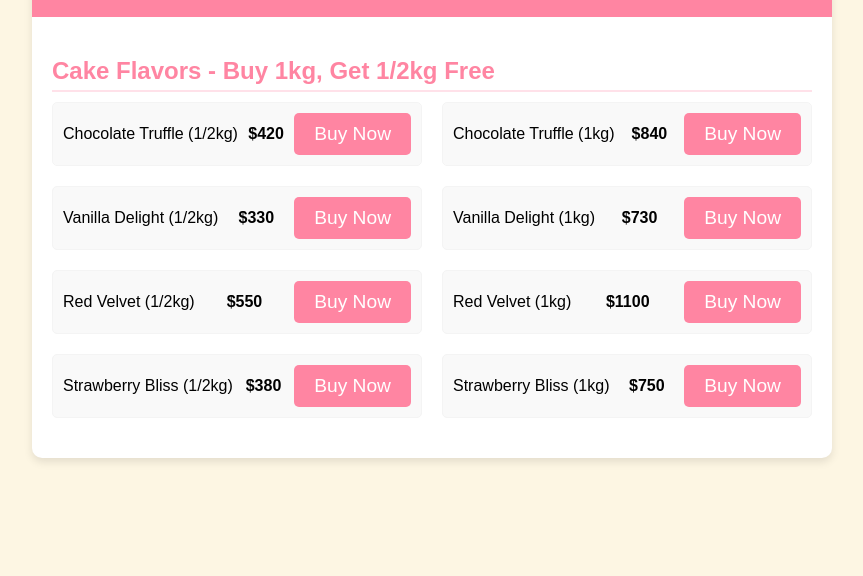
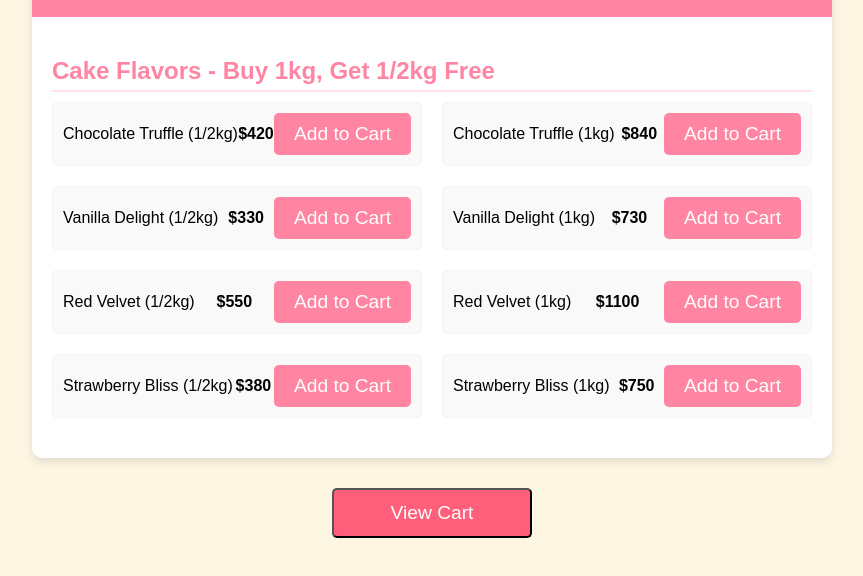
Before and after one commit to Manoranjan3109/CAKE-SHOP, a plain HTML site: page birthdaycake.html in a window 1280 px wide. Shown: the part 90-666 px from the top of the page, without its empty margins (208-1071 px from the left). Drawn offline with Linux system fonts and the light colour scheme.

Commit message:
Update birthdaycake.html

```diff
--- a/birthdaycake.html
+++ b/birthdaycake.html
@@ -74,7 +74,7 @@
             font-weight: bold;
         }
 
-        .buy-now-btn {
+        .add-to-cart-btn {
             background-color: #ff85a2;
             color: white;
             padding: 10px 20px;
@@ -84,8 +84,25 @@
             cursor: pointer;
         }
 
-        .buy-now-btn:hover {
+        .add-to-cart-btn:hover {
             background-color: #ff5f7a;
+        }
+
+        .view-cart-btn {
+            display: block;
+            background-color: #ff5f7a;
+            color: white;
+            padding: 12px 20px;
+            font-size: 1.2em;
+            margin: 20px auto;
+            border-radius: 5px;
+            cursor: pointer;
+            text-align: center;
+            width: 200px;
+        }
+
+        .view-cart-btn:hover {
+            background-color: #ff85a2;
         }
     </style>
 </head>
@@ -101,61 +118,72 @@
                     <div class="cake-item">
                         <span>Chocolate Truffle (1/2kg)</span>
                         <span class="price" id="choco-truffle-1-2kg" data-price="420">$420</span>
-                        <button class="buy-now-btn" onclick="buyNow('Chocolate Truffle (1/2kg)', 420)">Buy Now</button>
+                        <button class="add-to-cart-btn" onclick="addToCart('Chocolate Truffle (1/2kg)', 420)">Add to Cart</button>
                     </div>
                     <div class="cake-item">
                         <span>Chocolate Truffle (1kg)</span>
                         <span class="price" id="choco-truffle-1kg" data-price="840">$840</span>
-                        <button class="buy-now-btn" onclick="buyNow('Chocolate Truffle (1kg)', 840)">Buy Now</button>
+                        <button class="add-to-cart-btn" onclick="addToCart('Chocolate Truffle (1kg)', 840)">Add to Cart</button>
                     </div>
 
                     <div class="cake-item">
                         <span>Vanilla Delight (1/2kg)</span>
                         <span class="price" id="vanilla-delight-1-2kg" data-price="330">$330</span>
-                        <button class="buy-now-btn" onclick="buyNow('Vanilla Delight (1/2kg)', 330)">Buy Now</button>
+                        <button class="add-to-cart-btn" onclick="addToCart('Vanilla Delight (1/2kg)', 330)">Add to Cart</button>
                     </div>
                     <div class="cake-item">
                         <span>Vanilla Delight (1kg)</span>
                         <span class="price" id="vanilla-delight-1kg" data-price="730">$730</span>
-                        <button class="buy-now-btn" onclick="buyNow('Vanilla Delight (1kg)', 730)">Buy Now</button>
+                        <button class="add-to-cart-btn" onclick="addToCart('Vanilla Delight (1kg)', 730)">Add to Cart</button>
                     </div>
 
                     <div class="cake-item">
                         <span>Red Velvet (1/2kg)</span>
                         <span class="price" id="red-velvet-1-2kg" data-price="550">$550</span>
-                        <button class="buy-now-btn" onclick="buyNow('Red Velvet (1/2kg)', 550)">Buy Now</button>
+                        <button class="add-to-cart-btn" onclick="addToCart('Red Velvet (1/2kg)', 550)">Add to Cart</button>
                     </div>
                     <div class="cake-item">
                         <span>Red Velvet (1kg)</span>
                         <span class="price" id="red-velvet-1kg" data-price="1100">$1100</span>
-                        <button class="buy-now-btn" onclick="buyNow('Red Velvet (1kg)', 1100)">Buy Now</button>
+                        <button class="add-to-cart-btn" onclick="addToCart('Red Velvet (1kg)', 1100)">Add to Cart</button>
                     </div>
 
                     <div class="cake-item">
                         <span>Strawberry Bliss (1/2kg)</span>
                         <span class="price" id="strawberry-bliss-1-2kg" data-price="380">$380</span>
-                        <button class="buy-now-btn" onclick="buyNow('Strawberry Bliss (1/2kg)', 380)">Buy Now</button>
+                        <button class="add-to-cart-btn" onclick="addToCart('Strawberry Bliss (1/2kg)', 380)">Add to Cart</button>
                     </div>
                     <div class="cake-item">
                         <span>Strawberry Bliss (1kg)</span>
                         <span class="price" id="strawberry-bliss-1kg" data-price="750">$750</span>
-                        <button class="buy-now-btn" onclick="buyNow('Strawberry Bliss (1kg)', 750)">Buy Now</button>
+                        <button class="add-to-cart-btn" onclick="addToCart('Strawberry Bliss (1kg)', 750)">Add to Cart</button>
                     </div>
                 </div>
             </div>
         </div>
     </div>
 
+    <button class="view-cart-btn" onclick="viewCart()">View Cart</button>
+
     <script>
-        // Function to handle the "Buy Now" button for each individual cake
-        function buyNow(cakeName, price) {
-            const quantity = parseInt(prompt(`Enter quantity for ${cakeName}:`, 0));
-            if (quantity > 0) {
-                const total = price * quantity;
-                alert(`${cakeName} - ${quantity} x $${price} = $${total}`);
+        // Function to add items to cart
+        function addToCart(cakeName, price) {
+            let cart = JSON.parse(localStorage.getItem("cart")) || [];
+            let existingItem = cart.find(item => item.name === cakeName);
+
+            if (existingItem) {
+                existingItem.quantity += 1;
             } else {
-                alert('Invalid quantity');
+                cart.push({ name: cakeName, price: price, quantity: 1 });
             }
+
+            localStorage.setItem("cart", JSON.stringify(cart));
+            alert(cakeName + " added to cart!");
+        }
+
+        // Function to view cart
+        function viewCart() {
+            window.location.href = "cart.html";
         }
     </script>
 </body>
```
